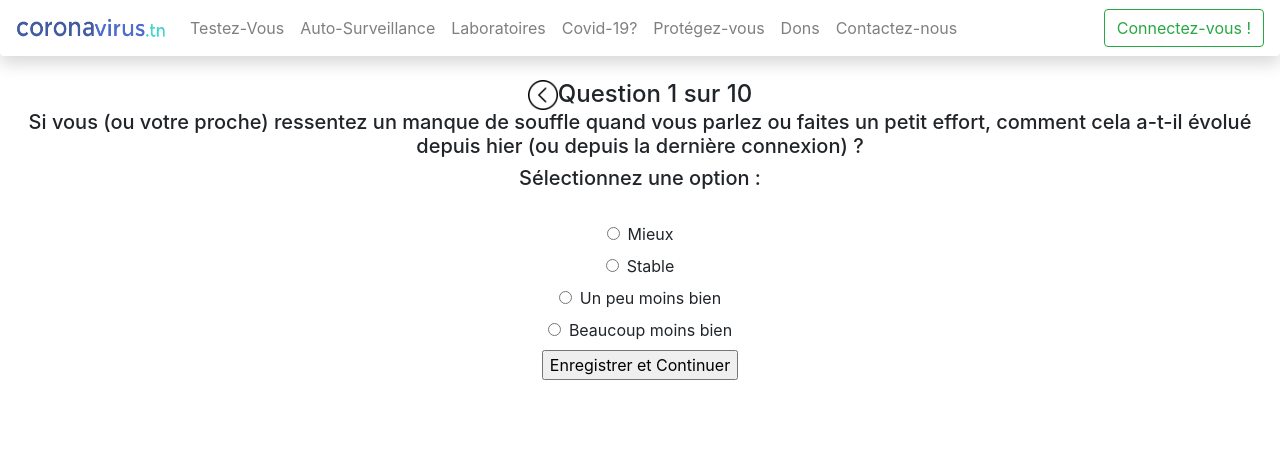
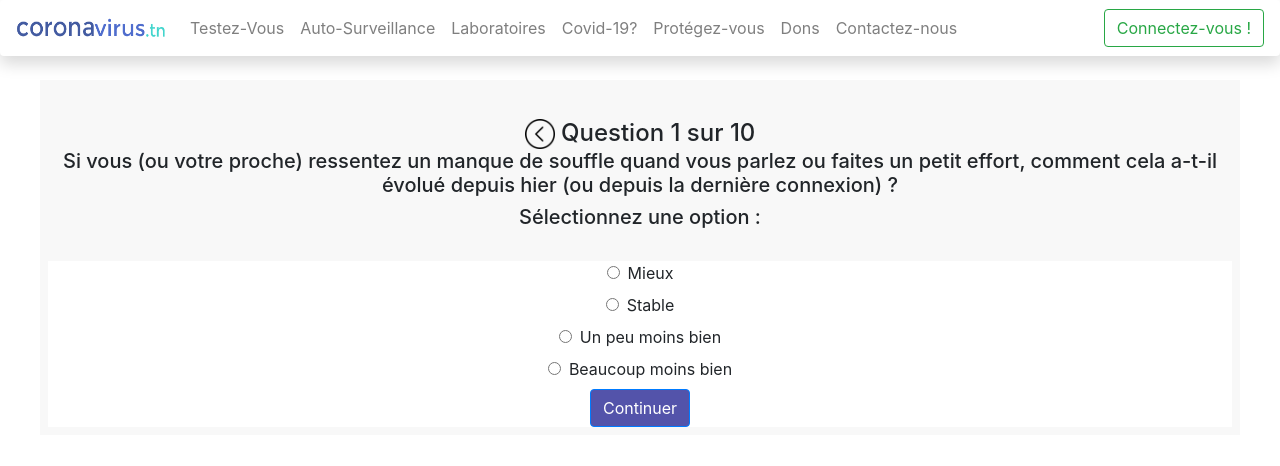
Before and after one commit to bilelmerhben/Project-team, a React (Create React App) app: page /Auto-Surveillance in a window 1280 px wide. Shown: the top 466 px of the page. Built offline with nearby package versions, Linux system fonts and the light colour scheme.

Commit message:
autosurveillance

```diff
--- a/src/Css/surveillance.css
+++ b/src/Css/surveillance.css
@@ -1,9 +1,20 @@
 .surveille {
   margin-top: 80px;
   text-align: center;
+  width: 100%;
+  background-color: #f8f8f8;
+  max-width: 1200px;
+  padding: 39px 8px 8px;
+  box-sizing: inherit;
 }
 .fleche {
   vertical-align: top;
   height: 30px;
   width: 30px;
 }
+.inp {
+  background: white;
+}
+.bt {
+  background-color: rgb(83, 83, 170);
+}
--- a/src/components/Surveillance.js
+++ b/src/components/Surveillance.js
@@ -2,7 +2,7 @@ import React, { Component } from "react";
 import "../Css/surveillance.css";
 import back from "../img/back.png";
 const obj={
-   question:['Question 1 sur 10','Question 2 sur 10','Question 3 sur 10', 'Question 4 sur 10','Question 5 sur 10','Question 6 sur 10','Question 7 sur 10','Question 8 sur 10','Question 9 sur 10'],
+   question:[' Question 1 sur 10',' Question 2 sur 10',' Question 3 sur 10', ' Question 4 sur 10',' Question 5 sur 10',' Question 6 sur 10',' Question 7 sur 10',' Question 8 sur 10',' Question 9 sur 10'],
    titre:['Si vous (ou votre proche) ressentez un manque de souffle quand vous parlez ou faites un petit effort, comment cela a-t-il évolué depuis hier (ou depuis la dernière connexion) ?',
    'Comment vous (ou votre proche) vous sentez-vous par rapport à hier (ou depuis la dernière connexion) ?',
    'Quelle a été la température maximale des 24 dernières heures ?',
@@ -20,11 +20,14 @@ class Surveillance extends Component{
      count:0
   }
    changequestion =(e)=>{
-      e.preventDefault();
+
       if(this.state.count <10){
+         e.preventDefault();
          this.setState(
            {
+
             count:this.state.count + 1
+
            });}}
            comeback =()=>{
 
@@ -37,15 +40,15 @@ class Surveillance extends Component{
 render(){
     return (
 
- <div className="surveille">
+ <div className="surveille  container-lg">
     <img className="fleche" onClick={this.comeback} src={back} alt=""></img>
     <h4 className="d-inline">{obj.question[this.state.count]}</h4>
    <h5>{obj.titre[this.state.count]}</h5>
    <h5>{obj.contenu[this.state.count]}</h5><br/>
-<form  onSubmit={this.changequestion}>
+<form className="inp  " onSubmit={this.changequestion}>
 
-   {(this.state.count ==0)?( <div>
-<input className="mr-2 " type="radio" name="radio" required /><label>{obj.label[0]}</label><br/>
+   {(this.state.count ==0)?( <div >
+<input className="mr-2  " type="radio" name="radio" required /><label>{obj.label[0]}</label><br/>
 <input className="mr-2 " type="radio" name="radio" required /><label>{obj.label[1]}</label><br/>
 <input className="mr-2 " type="radio" name="radio" required /><label>{obj.label[2]}</label><br/>
 <input className="mr-2 " type="radio" name="radio" required /><label>{obj.label[3]}</label><br/>
@@ -93,7 +96,7 @@ render(){
            )
          )}
 
-<input  type="submit" name="submit" value="Enregistrer et Continuer" />
+<input  className="bt  btn btn-primary" type="submit" name="submit" value="Continuer" />
 
 </form>
 
```
